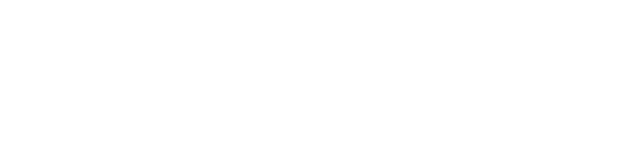
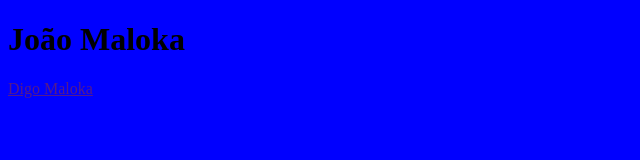
Before and after one commit to DigoMaloka/Aprender, a plain HTML site: page src/pages/index.html in a window 1280 px wide. Shown: the whole page, without its empty margins (0-640 px from the left). Drawn offline with Linux system fonts and the light colour scheme; files that its build step writes are made by us from their sources.

Commit message:
Maloqueiro

```diff
--- a/src/pages/index.html
+++ b/src/pages/index.html
@@ -10,5 +10,10 @@
 </head>
 <body>
 
+    <main>
+        <h1>João Maloka</h1>
+        <a href="">Digo Maloka</a>
+    </main>
+
 </body>
 </html>
--- a/src/pages/style.css
+++ b/src/pages/style.css
@@ -0,0 +1,3 @@
+body{
+    background: blue;
+}
```
